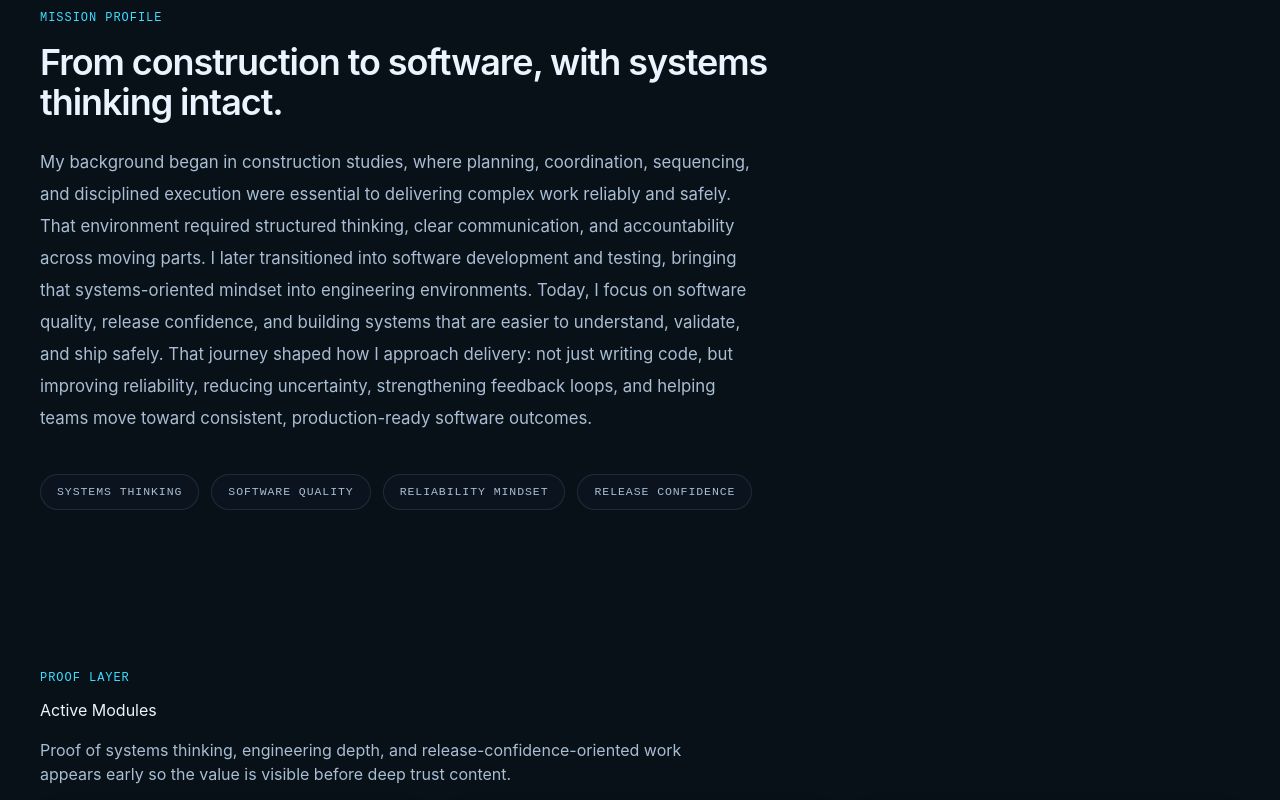
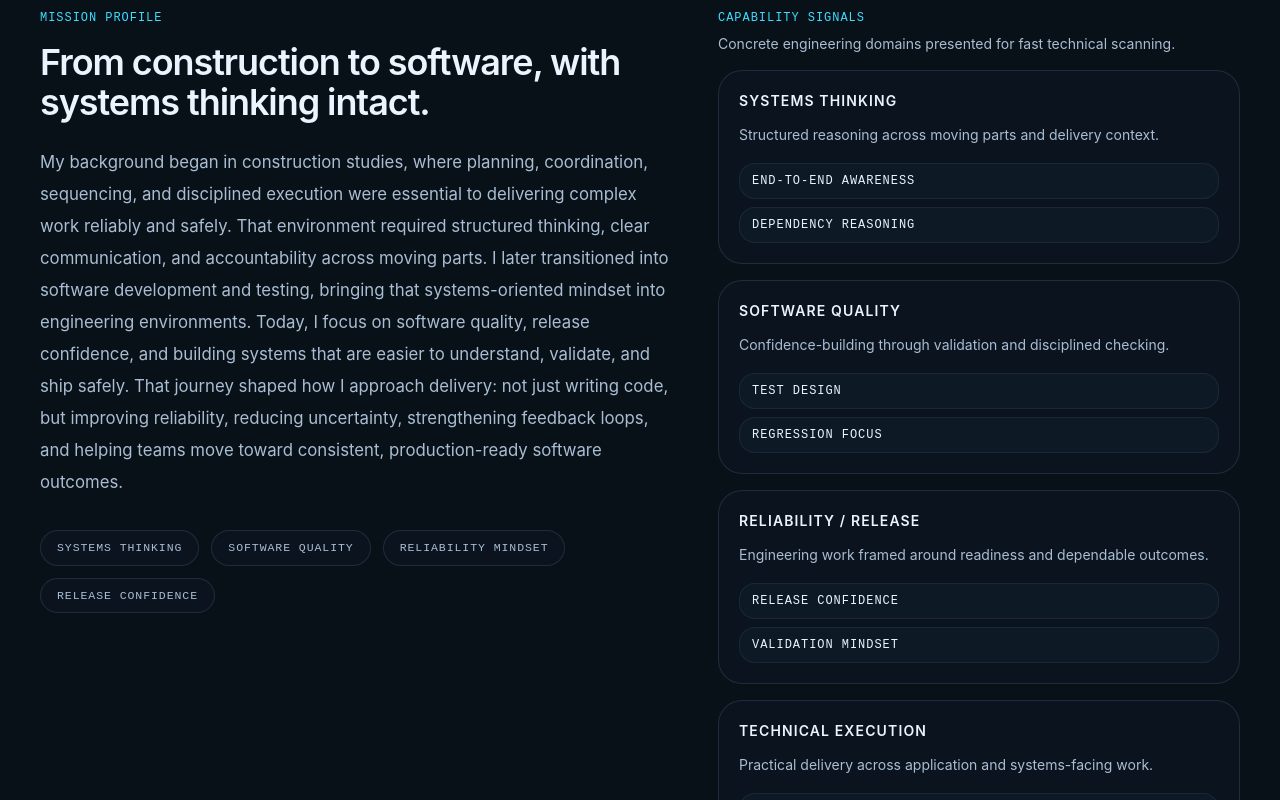
Before and after one commit to thapelomagqazana/thapelo-portfolio, a React (Vite) app: page / in a window 1280 px wide. Shown: the part 1360-2160 px from the top of the page. Built offline with nearby package versions, Linux system fonts and the light colour scheme.

Commit message:
feat(about): add structured capability signal panel for engineering-manager scanning
Signed-off-by: Thapelo Magqazana <tapsmcgzee8@gmail.com>

```diff
--- /dev/null
+++ b/src/components/about/AboutCapabilityPanel.tsx
@@ -0,0 +1,90 @@
+import type { AboutCapabilityGroup } from "./about.types";
+
+/**
+ * Props for the AboutCapabilityPanel component.
+ */
+export interface AboutCapabilityPanelProps {
+  /**
+   * Structured capability groups to render.
+   */
+  readonly groups: readonly AboutCapabilityGroup[];
+}
+
+/**
+ * About-section capability panel.
+ *
+ * Responsibilities:
+ * - Help engineering managers scan strengths quickly
+ * - Present strengths through concrete engineering domains
+ * - Reinforce the About story without becoming a resume-like skill dump
+ *
+ * Design goals:
+ * - Structured, scannable, and restrained
+ * - Secondary to the story, but visually clear
+ * - Consistent with the control-room / system-first direction
+ *
+ * Accessibility:
+ * - Uses a named complementary region
+ * - Groups capabilities under readable headings
+ * - Keeps labels short and readable without relying on decoration
+ */
+export function AboutCapabilityPanel({
+  groups,
+}: AboutCapabilityPanelProps) {
+  return (
+    <aside
+      role="complementary"
+      aria-label="Engineering capability panel"
+      className="grid gap-4"
+    >
+      <div>
+        <p className="type-label text-accent-cyan">Capability Signals</p>
+        <p className="mt-2 text-sm text-text-secondary">
+          Concrete engineering domains presented for fast technical scanning.
+        </p>
+      </div>
+
+      <div className="grid gap-4">
+        {groups.map((group) => (
+          <section
+            key={group.title}
+            aria-labelledby={`capability-group-${group.title}`}
+            className="rounded-[var(--radius-panel-xl)] border border-border-subtle bg-bg-850/70 p-5"
+          >
+            <h3
+              id={`capability-group-${group.title}`}
+              className="text-sm font-semibold uppercase tracking-[0.08em] text-text-primary"
+            >
+              {group.title}
+            </h3>
+
+            {group.summary ? (
+              <p className="mt-3 text-sm leading-6 text-text-secondary">
+                {group.summary}
+              </p>
+            ) : null}
+
+            <ul className="mt-4 grid gap-2" aria-label={`${group.title} capabilities`}>
+              {group.items.map((item) => (
+                <li
+                  key={item.label}
+                  className="flex flex-col gap-1 rounded-[var(--radius-panel-md)] border border-border-subtle/60 bg-bg-800/55 px-3 py-2"
+                >
+                  <span className="font-mono text-[0.75rem] uppercase tracking-[0.08em] text-text-primary">
+                    {item.label}
+                  </span>
+
+                  {item.detail ? (
+                    <span className="text-xs leading-5 text-text-secondary">
+                      {item.detail}
+                    </span>
+                  ) : null}
+                </li>
+              ))}
+            </ul>
+          </section>
+        ))}
+      </div>
+    </aside>
+  );
+}
--- a/src/components/about/AboutMissionProfile.tsx
+++ b/src/components/about/AboutMissionProfile.tsx
@@ -2,6 +2,7 @@ import type { HTMLAttributes } from "react";
 import { classNames } from "../../lib/classNames";
 import { ABOUT_MISSION_PROFILE_CONTENT } from "./about.content";
 import { AboutValueSignals } from "./AboutValueSignals";
+import { AboutCapabilityPanel } from "./AboutCapabilityPanel";
 
 /**
  * Props for the AboutMissionProfile component.
@@ -39,6 +40,7 @@ export function AboutMissionProfile({
       className={classNames("px-6 py-20 sm:px-8 lg:px-10", className)}
     >
       <div className="mx-auto max-w-7xl">
+        <div className="grid gap-10 lg:grid-cols-[minmax(0,1.1fr)_minmax(320px,0.9fr)] lg:items-start">
           <div className="max-w-3xl">
             <p className="type-label text-accent-cyan">
               {ABOUT_MISSION_PROFILE_CONTENT.kicker}
@@ -55,12 +57,17 @@ export function AboutMissionProfile({
               {ABOUT_MISSION_PROFILE_CONTENT.story}
             </p>
 
-          <div className="lg:pt-10">
+            <div className="mt-8">
               <AboutValueSignals
                 signals={ABOUT_MISSION_PROFILE_CONTENT.valueSignals}
               />
             </div>
           </div>
+
+          <AboutCapabilityPanel
+            groups={ABOUT_MISSION_PROFILE_CONTENT.capabilityGroups}
+          />
+        </div>
       </div>
     </section>
   );
--- a/src/components/about/about.content.ts
+++ b/src/components/about/about.content.ts
@@ -20,4 +20,47 @@ export const ABOUT_MISSION_PROFILE_CONTENT: AboutMissionProfileContent = {
     { label: "Reliability Mindset" },
     { label: "Release Confidence" },
   ],
+
+  /**
+   * Capability groups for fast engineering-manager scanning.
+   *
+   * Rules:
+   * - Keep the domains concrete and professionally legible
+   * - Avoid soft-skill dumping and raw tool-list framing
+   * - Reinforce the same positioning already present in the hero and story
+   */
+  capabilityGroups: [
+    {
+      title: "Systems Thinking",
+      summary: "Structured reasoning across moving parts and delivery context.",
+      items: [
+        { label: "End-to-end awareness" },
+        { label: "Dependency reasoning" },
+      ],
+    },
+    {
+      title: "Software Quality",
+      summary: "Confidence-building through validation and disciplined checking.",
+      items: [
+        { label: "Test design" },
+        { label: "Regression focus" },
+      ],
+    },
+    {
+      title: "Reliability / Release",
+      summary: "Engineering work framed around readiness and dependable outcomes.",
+      items: [
+        { label: "Release confidence" },
+        { label: "Validation mindset" },
+      ],
+    },
+    {
+      title: "Technical Execution",
+      summary: "Practical delivery across application and systems-facing work.",
+      items: [
+        { label: "Frontend delivery" },
+        { label: "DevOps foundations" },
+      ],
+    },
+  ],
 };
--- a/src/components/about/about.types.ts
+++ b/src/components/about/about.types.ts
@@ -15,6 +15,67 @@ export interface AboutValueSignal {
    * - "Release Confidence"
    */
   readonly label: string;
+}
+
+/**
+ * Data contract for one capability item inside a domain group.
+ *
+ * Purpose:
+ * - Keep capability labels short and scannable
+ * - Allow optional supporting phrases without forcing verbosity
+ */
+export interface AboutCapabilityItem {
+  /**
+   * Short capability label.
+   *
+   * Rules:
+   * - 1 to 4 words
+   * - readable in under a second
+   */
+  readonly label: string;
+
+  /**
+   * Optional short support phrase.
+   *
+   * Rules:
+   * - 8 words maximum
+   * - should clarify the capability, not repeat the label
+   */
+  readonly detail?: string;
+}
+
+/**
+ * Data contract for one grouped capability domain.
+ *
+ * Purpose:
+ * - Express strengths through recognizable engineering areas
+ * - Avoid flat, resume-like skill dumping
+ */
+export interface AboutCapabilityGroup {
+  /**
+   * Domain title.
+   *
+   * Examples:
+   * - Systems Thinking
+   * - Software Quality
+   * - Reliability / Release
+   * - Technical Execution
+   */
+  readonly title: string;
+
+  /**
+   * Optional short domain summary.
+   *
+   * Purpose:
+   * - Help technical readers understand why this domain matters
+   * - Keep the panel concrete rather than decorative
+   */
+  readonly summary?: string;
+
+  /**
+   * Capability items belonging to this domain.
+   */
+  readonly items: readonly AboutCapabilityItem[];
 }
 
 
@@ -62,4 +123,13 @@ export interface AboutMissionProfileContent {
    * - Reinforce positioning without repeating the hero verbatim
    */
   readonly valueSignals: readonly AboutValueSignal[];
+
+  /**
+   * Structured engineering capability groups.
+   *
+   * Purpose:
+   * - Help engineering managers scan strengths quickly
+   * - Keep capability framing aligned with the About story
+   */
+  readonly capabilityGroups: readonly AboutCapabilityGroup[];
 }
```
Also changed, not shown: 1 other file (tests, documents, lock files or other folders). Lines whose indentation alone changed are shown as unchanged.
